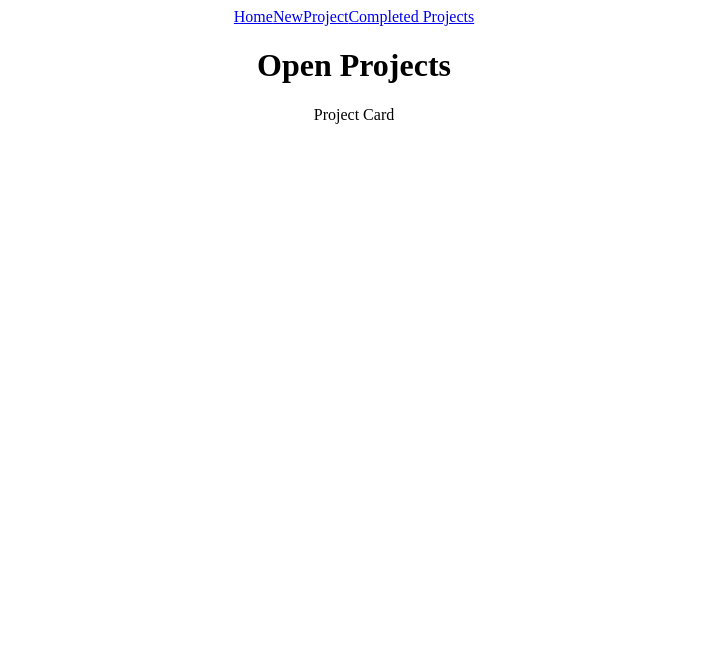
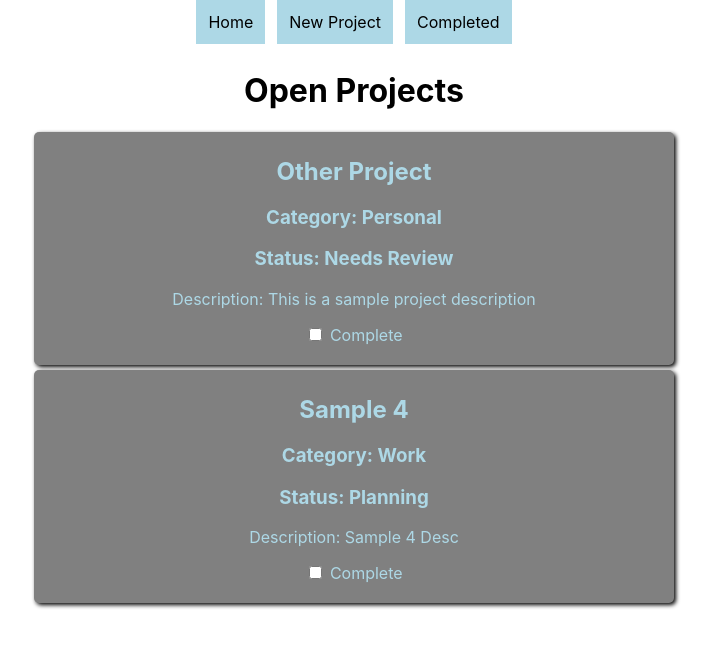
Before and after one commit to andrewjulian/phase-2-project, a React (Create React App) app: page / in a window 1280 px wide. Shown: the top 648 px of the page, without its empty margins (286-997 px from the left). Built offline with nearby package versions, Linux system fonts and the light colour scheme; data requests are answered from the project's data file.

Commit message:
POST and PATCh work for new projects and changing the db value of complete

```diff
--- /dev/null
+++ b/db.json
@@ -0,0 +1,36 @@
+{
+  "projects": [
+    {
+      "id": 1,
+      "title": "Template",
+      "category": "Work",
+      "description": "This is a sample project description",
+      "status": "Planning",
+      "complete": true
+    },
+    {
+      "id": 2,
+      "title": "Other Project",
+      "category": "Personal",
+      "description": "This is a sample project description",
+      "status": "Needs Review",
+      "complete": false
+    },
+    {
+      "title": "Sample",
+      "category": "Work",
+      "description": "Sample Description",
+      "status": "Planning",
+      "complete": true,
+      "id": 3
+    },
+    {
+      "title": "Sample 4",
+      "category": "Work",
+      "description": "Sample 4 Desc",
+      "status": "Planning",
+      "complete": false,
+      "id": 4
+    }
+  ]
+}
--- a/src/App.js
+++ b/src/App.js
@@ -1,18 +1,33 @@
 import "./App.css";
+import "./index.css";
 import Home from "./components/Home";
 import NavBar from "./components/NavBar";
 import NewProject from "./components/NewProject";
 import CompletedProjects from "./components/CompletedProjects";
 import { Routes, Route } from "react-router-dom";
+import React, { useEffect, useState } from "react";
 
 function App() {
+  const [projects, setProjects] = useState([]);
+
+  useEffect(() => {
+    fetch("http://localhost:3000/projects")
+      .then((response) => response.json())
+      .then((data) => {
+        setProjects(data);
+      });
+  }, []);
+
   return (
     <div className="App">
       <NavBar />
       <Routes>
+        <Route exact path="/" element={<Home projects={projects} />} />
         <Route path="/newproject" element={<NewProject />} />
-        <Route path="/" element={<Home />} />
-        <Route path="/completed" element={<CompletedProjects />} />
+        <Route
+          path="/completed"
+          element={<CompletedProjects projects={projects} />}
+        />
       </Routes>
     </div>
   );
--- a/src/components/CompletedProjects.js
+++ b/src/components/CompletedProjects.js
@@ -1,7 +1,24 @@
 import React from "react";
+import ProjectCard from "./ProjectCard";
 
-function CompletedProjects() {
-  return <div>CompletedProjects</div>;
+function CompletedProjects({ projects }) {
+  const filteredProjectsComplete = projects.filter(
+    (project) => project.complete === true
+  );
+
+  const projectsDisplayedComplete = filteredProjectsComplete.map(
+    (project, id) => {
+      return <ProjectCard projects={project} key={id} />;
+    }
+  );
+
+  return (
+    <div>
+      <h1>Completed Projects</h1>
+      {projectsDisplayedComplete}
+    </div>
+  );
+  //will be a filter that shows only project cards with "complete" data as true
 }
 
 export default CompletedProjects;
--- a/src/components/Home.js
+++ b/src/components/Home.js
@@ -1,13 +1,28 @@
 import React from "react";
 import ProjectCard from "./ProjectCard";
+import "../index.css";
 
-function Home() {
+function Home({ projects }) {
+  const filteredProjectsIncomplete = projects.filter(
+    (project) => project.complete === false
+  );
+
+  const projectsDisplayedIncomplete = filteredProjectsIncomplete.map(
+    (project, id) => {
+      return <ProjectCard projects={project} key={id} />;
+    }
+  );
+
   return (
     <div>
       <h1>Open Projects</h1>
-      <ProjectCard />
+      {projectsDisplayedIncomplete}
     </div>
   );
 }
 
 export default Home;
+
+// will be a filter feature that populates projects with compeleted as false
+// cards sorted into "status" columns
+// ideally a drag and drop option
--- a/src/components/NavBar.js
+++ b/src/components/NavBar.js
@@ -1,12 +1,29 @@
 import React from "react";
 import { NavLink } from "react-router-dom";
+import "../index.css";
 
 function NavBar() {
+  const linkStyles = {
+    display: "inline-block",
+    padding: "12px",
+    margin: "0 6px 6px",
+    background: "lightblue",
+    textDecoration: "none",
+    color: "black",
+    textAlign: "center",
+  };
+
   return (
     <div>
-      <NavLink to="/">Home</NavLink>
-      <NavLink to="/newproject">NewProject</NavLink>
-      <NavLink to="/completed">Completed Projects</NavLink>
+      <NavLink to="/" style={linkStyles}>
+        Home
+      </NavLink>
+      <NavLink to="/newproject" style={linkStyles}>
+        New Project
+      </NavLink>
+      <NavLink to="/completed" style={linkStyles}>
+        Completed
+      </NavLink>
     </div>
   );
 }
--- a/src/components/NewProject.js
+++ b/src/components/NewProject.js
@@ -1,7 +1,85 @@
-import React from "react";
+import React, { useState } from "react";
 
 function NewProject() {
-  return <div>New Project</div>;
+  const [title, setTitle] = useState("");
+  const [category, setCategory] = useState("Work");
+  const [description, setDescrption] = useState("");
+
+  function handleTitleChange(event) {
+    setTitle(event.target.value);
+  }
+
+  function handleCategoryChange(event) {
+    setCategory(event.target.value);
+  }
+
+  function handleDescriptionChange(event) {
+    setDescrption(event.target.value);
+  }
+
+  function handleSubmit(event) {
+    console.log("handle submit running!");
+
+    const newProject = {
+      title: title,
+      category: category,
+      description: description,
+      status: "Planning",
+      complete: false,
+    };
+
+    fetch("http://localhost:3000/projects", {
+      method: "POST",
+      headers: {
+        "Content-Type": "application/json",
+      },
+      body: JSON.stringify(newProject),
+    })
+      .then((r) => r.json())
+      .then((data) => console.log(data));
+
+    setTitle("");
+    setCategory("Work");
+    setDescrption("");
+  }
+
+  return (
+    <div>
+      <h1>New Project</h1>
+
+      <form onSubmit={handleSubmit}>
+        <label>
+          Title:
+          <input type="text" value={title} onChange={handleTitleChange} />
+        </label>
+
+        <br />
+        <br />
+
+        <label htmlFor="category">Category:</label>
+        <select name="category" id="category" onChange={handleCategoryChange}>
+          <option value="Work">Work</option>
+          <option value="Personal">Personal</option>
+          <option value="MISC">MISC</option>
+        </select>
+
+        <br />
+        <br />
+
+        <label>
+          Description:
+          <input
+            type="text"
+            value={description}
+            onChange={handleDescriptionChange}
+          />
+        </label>
+        <br />
+        <br />
+        <input type="submit" value="Submit" />
+      </form>
+    </div>
+  );
 }
 
 export default NewProject;
--- a/src/components/ProjectCard.js
+++ b/src/components/ProjectCard.js
@@ -1,7 +1,42 @@
-import React from "react";
+import React, { useState } from "react";
+import "../index.css";
 
-function ProjectCard() {
-  return <div>Project Card</div>;
+function ProjectCard({ projects }) {
+  const { id, title, category, description, status, complete } = projects;
+
+  const [checked, setChecked] = useState(complete);
+
+  function handleChecked() {
+    console.log("status", status);
+
+    const newState = checked ? false : true;
+    setChecked(newState);
+
+    fetch(`http://localhost:3000/projects/${projects.id}`, {
+      method: "PATCH",
+      headers: {
+        "Content-Type": "application/json",
+      },
+      body: JSON.stringify({
+        complete: newState,
+      }),
+    })
+      .then((r) => r.json())
+      .then((data) => console.log(data));
+  }
+
+  return (
+    <div id={id} className="projectCardStyle">
+      <h2>{title}</h2>
+      <h3>Category: {category}</h3>
+      <h3>Status: {status}</h3>
+      <p>Description: {description}</p>
+      <input type="checkbox" id={id} onChange={handleChecked}></input>
+      <label htmlFor={id}> Complete </label>
+    </div>
+  );
 }
 
 export default ProjectCard;
+
+// used to display project information (completed and non-completed)
--- a/src/db.json
+++ /dev/null
@@ -1,12 +0,0 @@
-{
-  "projects": [
-    {
-      "id": 1,
-      "Title": "Template",
-      "Category": "Work",
-      "Description": "This is a sample project description",
-      "Status": "Planning",
-      "Complete": false
-    }
-  ]
-}
--- a/src/index.css
+++ b/src/index.css
@@ -1,13 +1,25 @@
 body {
   margin: 0;
-  font-family: -apple-system, BlinkMacSystemFont, 'Segoe UI', 'Roboto', 'Oxygen',
-    'Ubuntu', 'Cantarell', 'Fira Sans', 'Droid Sans', 'Helvetica Neue',
+  font-family: -apple-system, BlinkMacSystemFont, "Segoe UI", "Roboto", "Oxygen",
+    "Ubuntu", "Cantarell", "Fira Sans", "Droid Sans", "Helvetica Neue",
     sans-serif;
   -webkit-font-smoothing: antialiased;
   -moz-osx-font-smoothing: grayscale;
 }
 
 code {
-  font-family: source-code-pro, Menlo, Monaco, Consolas, 'Courier New',
+  font-family: source-code-pro, Menlo, Monaco, Consolas, "Courier New",
     monospace;
 }
+
+.projectCardStyle {
+  color: lightblue;
+  box-shadow: 2px 2px 4px #000000;
+  margin: auto;
+  width: 50%;
+  background: gray;
+  border-radius: 5px;
+  padding-bottom: 20px;
+  padding-top: 5px;
+  margin-bottom: 5px;
+}
```
